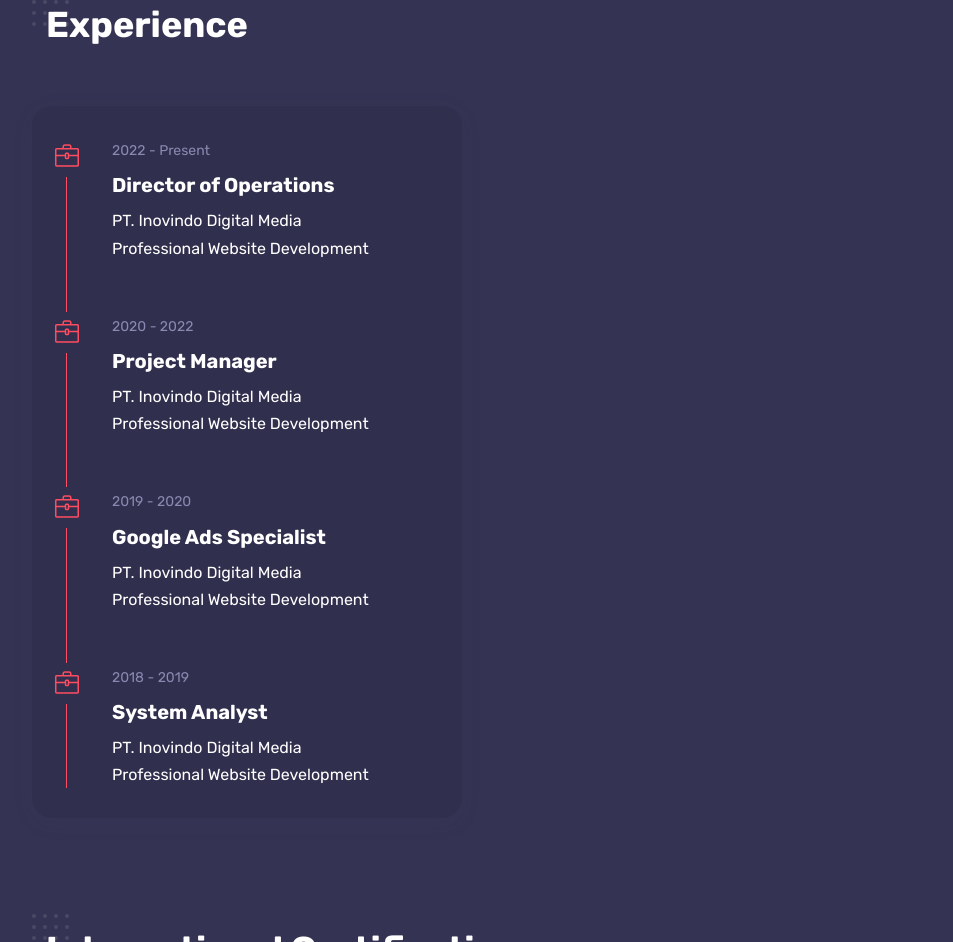
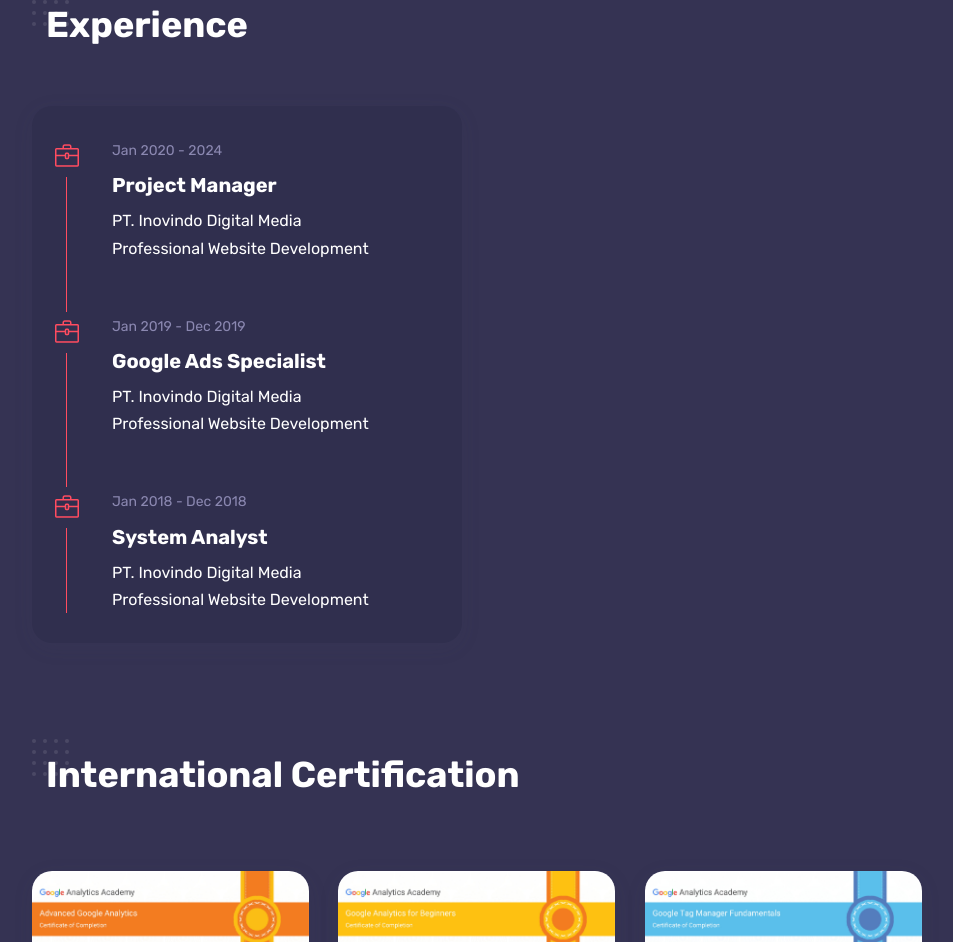
Before and after one commit to doni-romdoni/doni-romdoni.github.io, a plain HTML site: page index.html in a window 1280 px wide. Shown: the part 3212-4154 px from the top of the page, without its empty margins (163-1116 px from the left). Drawn offline with Linux system fonts and the light colour scheme; files whose address does not match are found by name.

Commit message:
fix: Update experience section

```diff
--- a/index.html
+++ b/index.html
@@ -387,17 +387,7 @@
 						<!-- timeline item -->
 						<div class="timeline-container wow fadeInUp">
 							<div class="content">
-								<span class="time">2022 - Present</span>
-								<h3 class="title">Director of Operations</h3>
-								<p>PT. Inovindo Digital Media</p>
-								<p>Professional Website Development</p>
-							</div>
-						</div>
-
-						<!-- timeline item -->
-						<div class="timeline-container wow fadeInUp">
-							<div class="content">
-								<span class="time">2020 - 2022</span>
+								<span class="time">Jan 2020 - 2024</span>
 								<h3 class="title">Project Manager</h3>
 								<p>PT. Inovindo Digital Media</p>
 								<p>Professional Website Development</p>
@@ -407,7 +397,7 @@
 						<!-- timeline item -->
 						<div class="timeline-container wow fadeInUp" data-wow-delay="0.2s">
 							<div class="content">
-								<span class="time">2019 - 2020</span>
+								<span class="time">Jan 2019 - Dec 2019</span>
 								<h3 class="title">Google Ads Specialist</h3>
 								<p>PT. Inovindo Digital Media</p>
 								<p>Professional Website Development</p>
@@ -417,7 +407,7 @@
 						<!-- timeline item -->
 						<div class="timeline-container wow fadeInUp" data-wow-delay="0.4s">
 							<div class="content">
-								<span class="time">2018 - 2019</span>
+								<span class="time">Jan 2018 - Dec 2018</span>
 								<h3 class="title">System Analyst</h3>
 								<p>PT. Inovindo Digital Media</p>
 								<p>Professional Website Development</p>
@@ -575,7 +565,7 @@
 					<!-- contact info -->
 					<div class="contact-info">
 						<h3 class="wow fadeInUp">Let's talk about everything!</h3>
-						<p class="wow fadeInUp">Send me an <a href="mailto:romdoni700@gmail.com">email</a>. 👋</p>
+						<p class="wow fadeInUp">Send me an <a href="mailto:doniromdoni.public@gmail.com">email</a>. 👋</p>
 
 					<!-- social icons -->
 					<ul class="social-icons light list-inline mb-0 mt-4">
```
